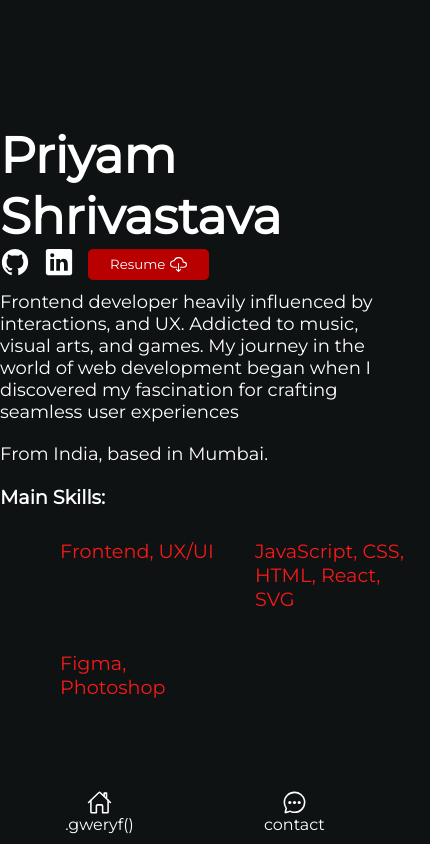
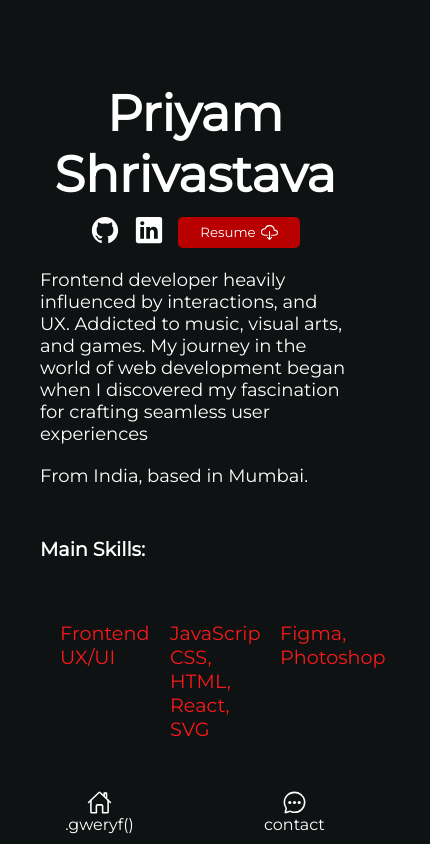
Before and after one commit to gweryf/portfolio, a React (Vite) app: page /about in a window 390 px wide. Shown: the top 844 px of the page, 430 px wide, since content can reach past the window. Built offline with nearby package versions, Linux system fonts and the light colour scheme.

Commit message:
made the contact page responsive

```diff
--- a/src/styles/about.scss
+++ b/src/styles/about.scss
@@ -56,7 +56,7 @@
 .cols{
     width: 100%;
     display: grid;
-    grid-template-columns: repeat(auto-fit, minmax(150px,auto));
+    grid-template-columns: repeat(auto-fit, minmax(80px,auto));
     justify-content: center;
 }
 .col{
@@ -89,3 +89,26 @@
     list-style-type: none;
     padding: 20px;
 }
+@media only screen and (max-width:800px){
+    .details h1{
+        text-align: center;
+    }
+    .links{
+        padding: 10px;
+        display: flex;
+        justify-content: center;
+        align-items: center;
+    }
+    .abtdes{
+        padding: 40px;
+    }
+    .skillsdes{
+        margin-right: 60px;
+    }
+    .skillsdes p{
+        padding: 40px;
+    }
+    .cols{
+        margin-right: 30px;
+    }
+}
```
